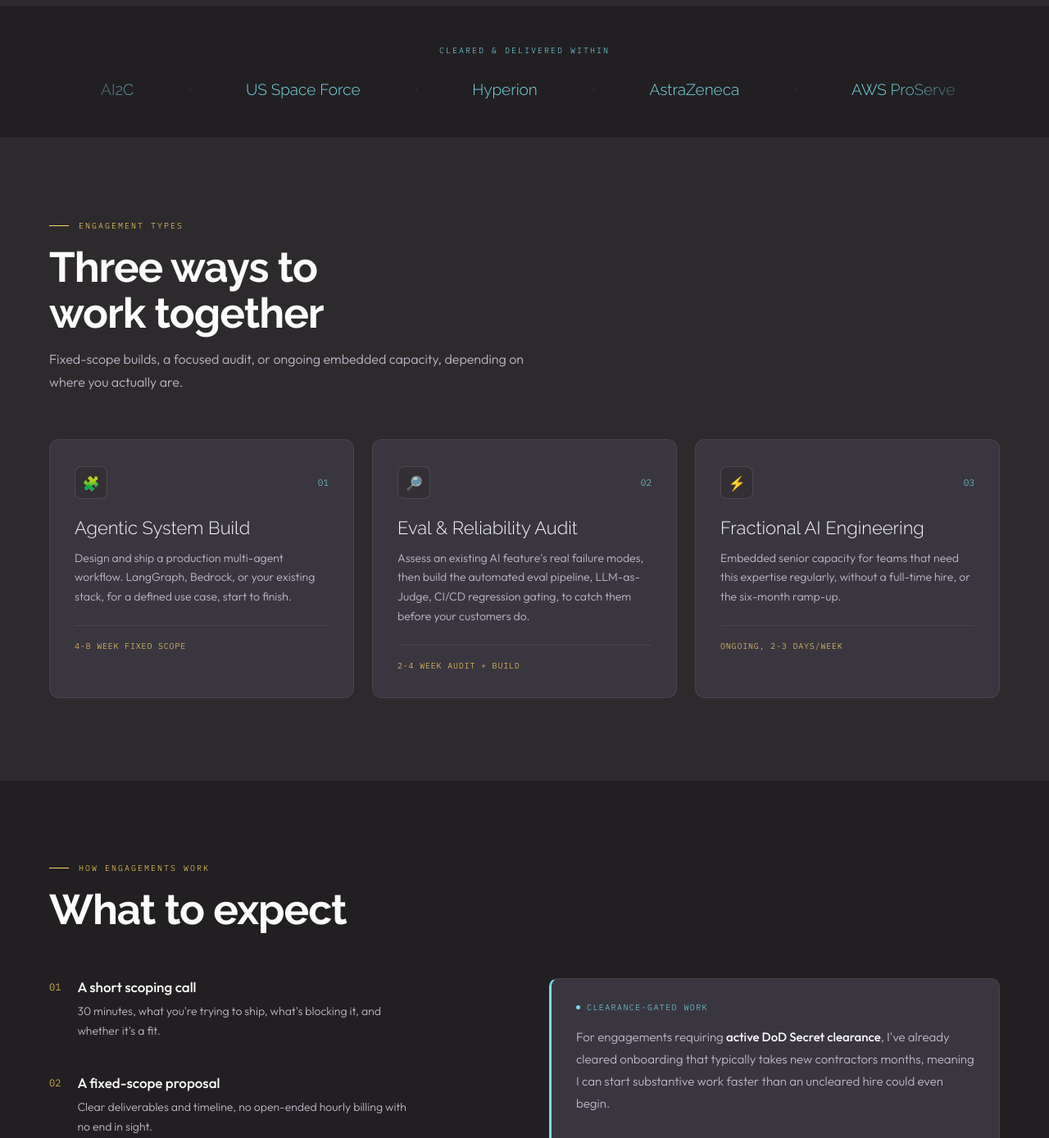
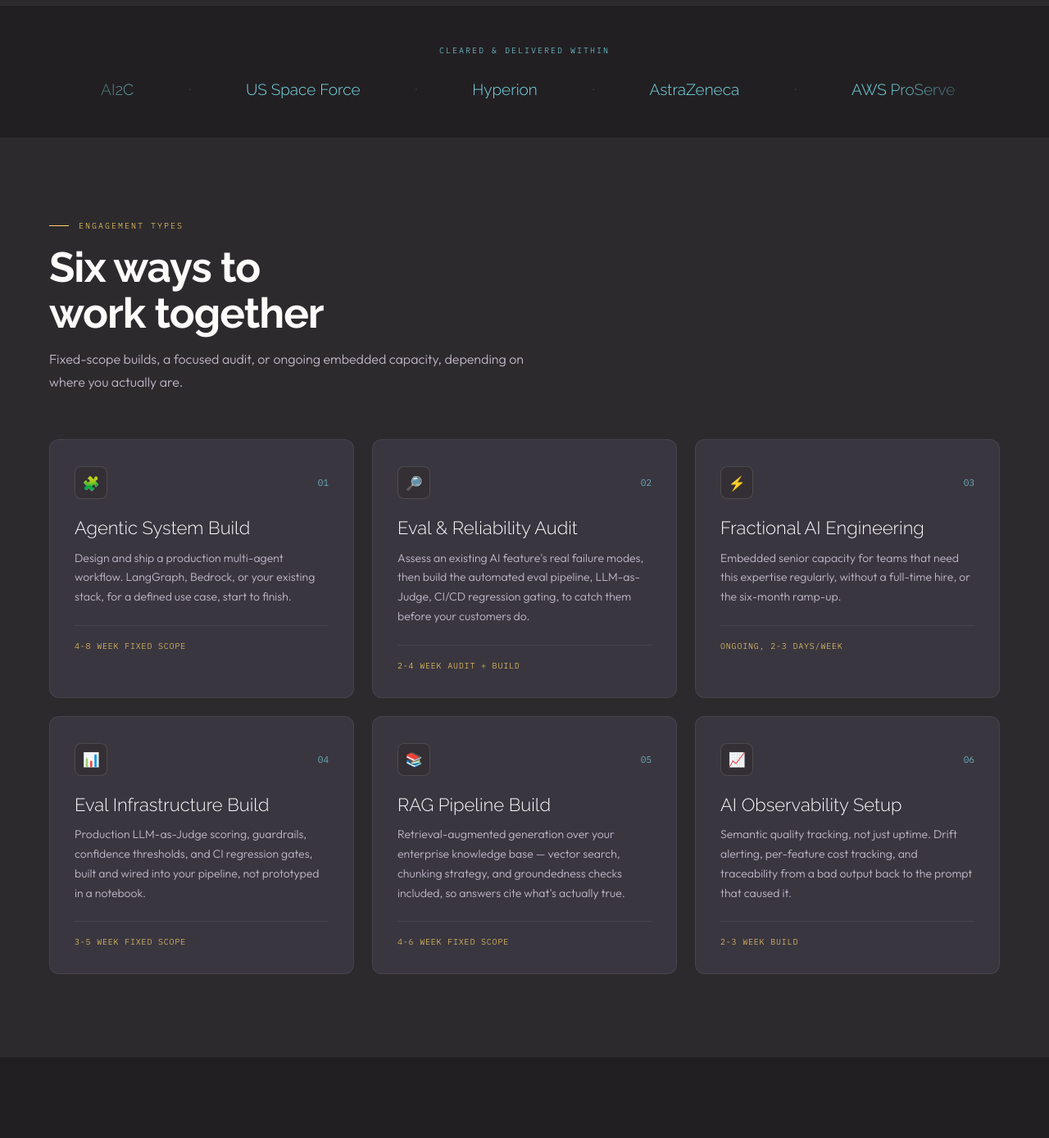
Before and after one commit to MikeLegemah5799/mleg-nextjs, a Next.js app: page /services in a window 1280 px wide. Shown: the part 878-2267 px from the top of the page at 82% size. Built offline with nearby package versions, Linux system fonts and the light colour scheme.

Commit message:
Add additional engagement types to ServicesClient component for expanded offerings

```diff
--- a/components/ServicesClient.tsx
+++ b/components/ServicesClient.tsx
@@ -23,6 +23,21 @@ const ENGAGEMENTS = [
     icon: '⚡', num: '03', title: 'Fractional AI Engineering',
     desc: 'Embedded senior capacity for teams that need this expertise regularly, without a full-time hire, or the six-month ramp-up.',
     scope: 'ONGOING, 2-3 DAYS/WEEK',
+  },
+  {
+    icon: '📊', num: '04', title: 'Eval Infrastructure Build',
+    desc: 'Production LLM-as-Judge scoring, guardrails, confidence thresholds, and CI regression gates, built and wired into your pipeline, not prototyped in a notebook. ',
+    scope: '3-5 WEEK FIXED SCOPE',
+  },
+  {
+    icon: '📚', num: '05', title: 'RAG Pipeline Build',
+    desc: 'Retrieval-augmented generation over your enterprise knowledge base — vector search, chunking strategy, and groundedness checks included, so answers cite what\'s actually true.',
+    scope: '4-6 WEEK FIXED SCOPE',
+  },
+  {
+    icon: '📈', num: '06', title: 'AI Observability Setup',
+    desc: 'Semantic quality tracking, not just uptime. Drift alerting, per-feature cost tracking, and traceability from a bad output back to the prompt that caused it.',
+    scope: '2-3 WEEK BUILD',
   },
 ];
 
@@ -126,7 +141,7 @@ export default function ServicesClient() {
         {/* ── ENGAGEMENT TYPES ── */}
         <section className={s.engSection} id="engagement-types">
           <div className="section-label">Engagement Types</div>
-          <h2 className="section-title">Three ways to<br />work together</h2>
+          <h2 className="section-title">Six ways to<br />work together</h2>
           <p className="section-sub">Fixed-scope builds, a focused audit, or ongoing embedded capacity, depending on where you actually are.</p>
 
           <div className={`${s.engGrid} reveal`} ref={engRef}>
```
